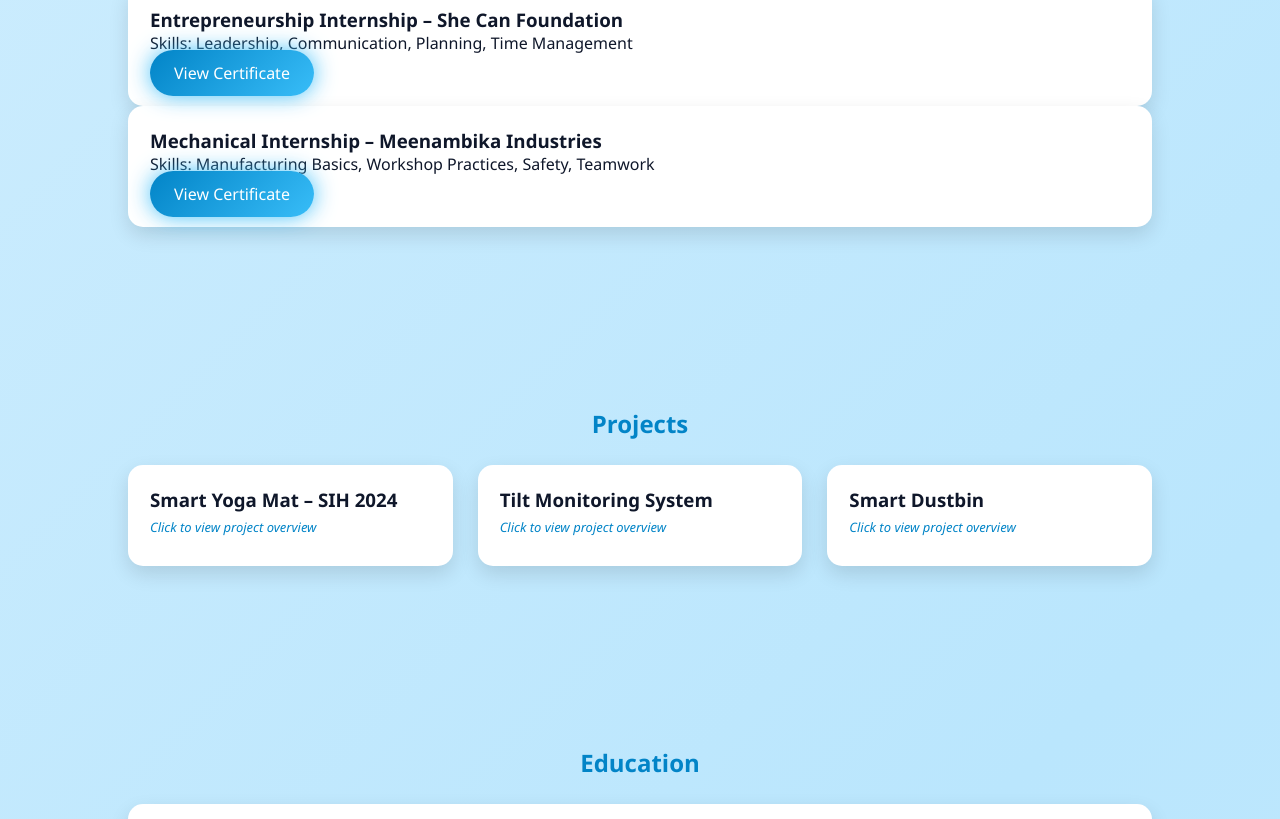
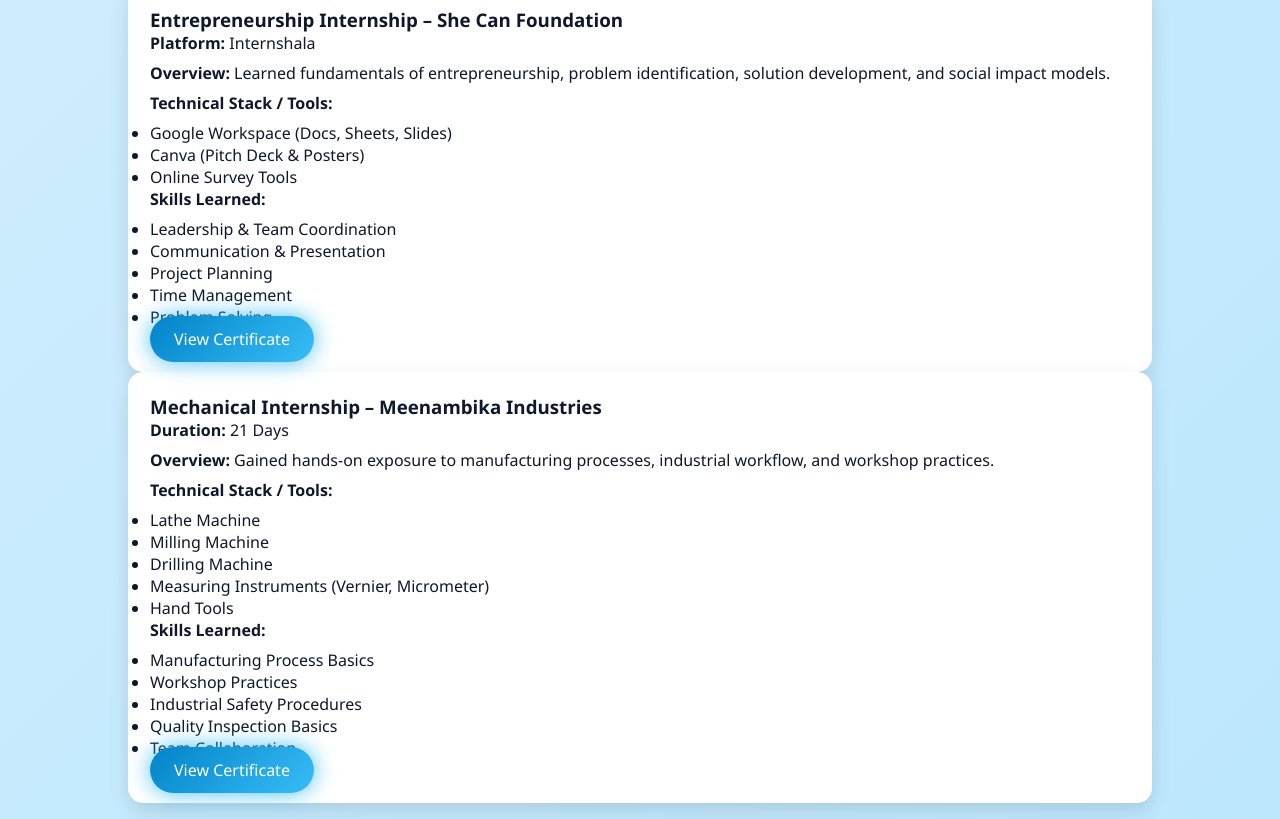
Before and after one commit to Sabarish-s-s/Portfolio, a plain HTML site: page index.html in a window 1280 px wide. Shown: the part 1706-2525 px from the top of the page. Drawn offline with Linux system fonts and the light colour scheme.

Commit message:
Update index.html

```diff
--- a/index.html
+++ b/index.html
@@ -75,13 +75,55 @@
 
 <div class="card">
 <h3>Entrepreneurship Internship – She Can Foundation</h3>
-<p>Skills: Leadership, Communication, Planning, Time Management</p>
+
+<p><b>Platform:</b> Internshala</p>
+
+<p><b>Overview:</b> Learned fundamentals of entrepreneurship, problem identification, solution development, and social impact models.</p>
+
+<p><b>Technical Stack / Tools:</b></p>
+<ul>
+<li>Google Workspace (Docs, Sheets, Slides)</li>
+<li>Canva (Pitch Deck & Posters)</li>
+<li>Online Survey Tools</li>
+</ul>
+
+<p><b>Skills Learned:</b></p>
+<ul>
+<li>Leadership & Team Coordination</li>
+<li>Communication & Presentation</li>
+<li>Project Planning</li>
+<li>Time Management</li>
+<li>Problem Solving</li>
+</ul>
+
 <a href="certificates/shecan.pdf" target="_blank" class="btn">View Certificate</a>
 </div>
 
 <div class="card">
 <h3>Mechanical Internship – Meenambika Industries</h3>
-<p>Skills: Manufacturing Basics, Workshop Practices, Safety, Teamwork</p>
+
+<p><b>Duration:</b> 21 Days</p>
+
+<p><b>Overview:</b> Gained hands-on exposure to manufacturing processes, industrial workflow, and workshop practices.</p>
+
+<p><b>Technical Stack / Tools:</b></p>
+<ul>
+<li>Lathe Machine</li>
+<li>Milling Machine</li>
+<li>Drilling Machine</li>
+<li>Measuring Instruments (Vernier, Micrometer)</li>
+<li>Hand Tools</li>
+</ul>
+
+<p><b>Skills Learned:</b></p>
+<ul>
+<li>Manufacturing Process Basics</li>
+<li>Workshop Practices</li>
+<li>Industrial Safety Procedures</li>
+<li>Quality Inspection Basics</li>
+<li>Team Collaboration</li>
+</ul>
+
 <a href="certificates/meenambika.pdf" target="_blank" class="btn">View Certificate</a>
 </div>
 
@@ -93,23 +135,33 @@
 
 <div class="grid">
 
-<div class="card project" onclick="openModal('Smart Yoga Mat','AI-powered yoga mat providing real-time posture correction, haptic feedback, biometric tracking and smartwatch connectivity.')">
+<div class="card project" onclick="openModal(
+'Smart Yoga Mat – SIH 2024',
+'Project Overview:\\nAI-powered yoga mat that provides real-time posture correction, biometric tracking, and haptic feedback for users.\\n\\nTechnology Used:\\n• ESP32 Microcontroller\\n• nRF52840 SoC\\n• Pressure Sensors\\n• IMU Sensor\\n• Biometric Sensors\\n• Haptic Feedback Modules\\n\\nSoftware & Tools:\\n• Arduino IDE\\n• Embedded C\\n• FlutterFlow\\n\\nCommunication:\\n• Bluetooth\\n\\nSkills Learned:\\n• Sensor Integration\\n• Embedded Systems Programming\\n• Bluetooth Communication\\n• Mobile App Prototyping'
+)">
 <h3>Smart Yoga Mat – SIH 2024</h3>
 <p class="hint">Click to view project overview</p>
 </div>
 
-<div class="card project" onclick="openModal('Tilt Monitoring System','Tilt detection system that monitors angular displacement and triggers alerts for safety-critical environments.')">
+<div class="card project" onclick="openModal(
+'Tilt Monitoring System',
+'Project Overview:\\nSystem that monitors angular displacement and triggers alerts in safety-critical environments.\\n\\nTechnology Used:\\n• Arduino Uno\\n• MPU6050 Sensor\\n• Buzzer\\n\\nSoftware & Tools:\\n• Arduino IDE\\n• Embedded C\\n\\nSkills Learned:\\n• Arduino Programming\\n• Sensor Interfacing\\n• Circuit Design\\n• Troubleshooting'
+)">
 <h3>Tilt Monitoring System</h3>
 <p class="hint">Click to view project overview</p>
 </div>
 
-<div class="card project" onclick="openModal('Smart Dustbin','Contactless dustbin that detects human presence and opens lid automatically.')">
+<div class="card project" onclick="openModal(
+'Smart Dustbin',
+'Project Overview:\\nContactless dustbin that opens automatically when human presence is detected.\\n\\nTechnology Used:\\n• Arduino Uno\\n• Ultrasonic Sensor\\n• IR Sensor\\n• Servo Motor\\n\\nSoftware & Tools:\\n• Arduino IDE\\n\\nSkills Learned:\\n• Ultrasonic Sensor Interfacing\\n• Servo Motor Control\\n• Basic Electronics\\n• Embedded Programming'
+)">
 <h3>Smart Dustbin</h3>
 <p class="hint">Click to view project overview</p>
 </div>
 
 </div>
 </section>
+
 
 <!-- MODAL -->
 <div id="modal">
```
